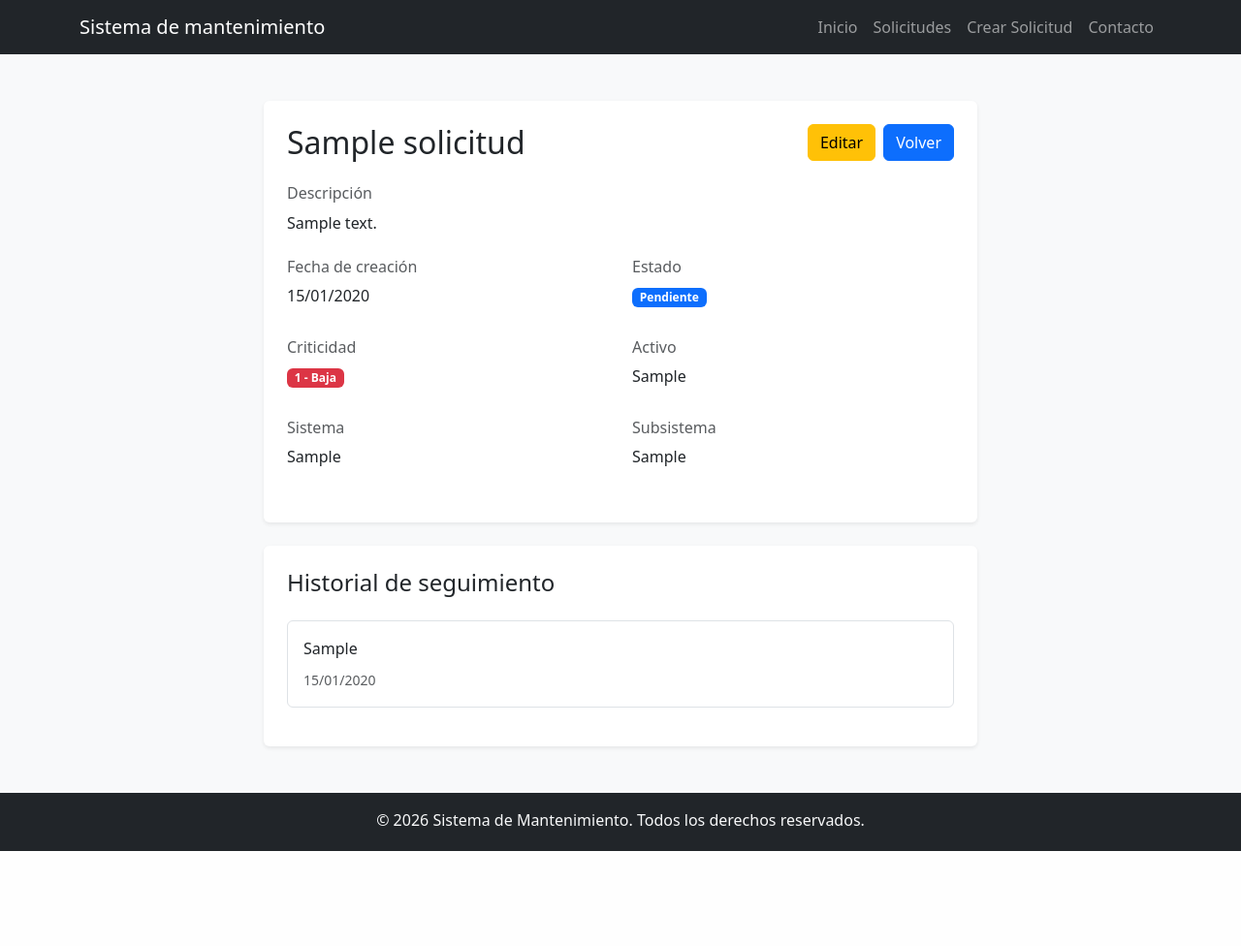
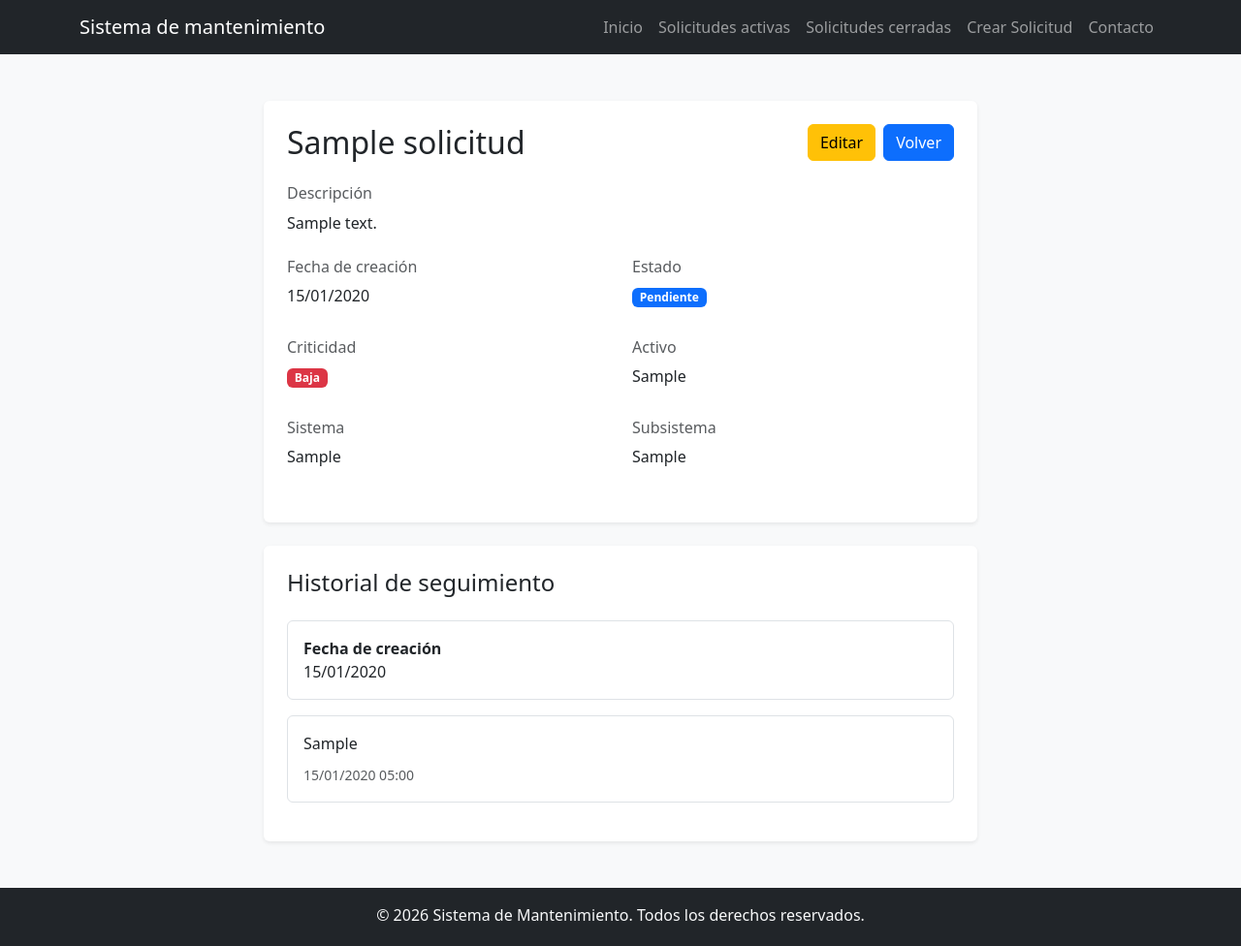
Before and after one commit to andycf95/Software_ReportOne_ADSO, a Django app: page /solicitudes/solicitud/1/ in a window 1280 px wide. Shown: the whole page at 97% size. Before the commit the page ends 878 px from the top, so only its background shows below. Run offline with Django 5.2, Linux system fonts and the light colour scheme; tables that the repository leaves empty hold one stand-in row (values such as "Sample post").

Commit message:
feat: implementar gestión de solicitudes con cierre y seguimiento, agregar vistas y plantillas para solicitudes cerradas

```diff
--- a/reportes_mtto/solicitudes/templates/solicitud_detail.html
+++ b/reportes_mtto/solicitudes/templates/solicitud_detail.html
@@ -3,172 +3,146 @@
 {% block content %}
 
 <div class="container mt-5">
-
     <div class="row justify-content-center">
-
         <div class="col-lg-8">
-
             <!-- TARJETA PRINCIPAL -->
-
             <div class="card shadow-sm border-0 mb-4">
-
                 <div class="card-body p-4">
-
                     <div class="d-flex justify-content-between align-items-center mb-4">
-
                         <h2 class="mb-0">
                             {{ solicitud.titulo }}
                         </h2>
+
                         <div class="d-flex gap-2">
+                            {% if solicitud.estado != 'CERRADA' %}
                             <a href="{% url 'solicitudes:editar' id=solicitud.id %}">
                                 <button class="btn btn-warning">
                                     Editar
                                 </button>
                             </a>
+                        {% endif %}
                             <a href="{% url 'solicitudes:lista' %}">
                                 <button class="btn btn-primary">
                                     Volver
                                 </button>
-                        </a>
+                            </a>
+
                         </div>
                     </div>
-
                     <!-- DESCRIPCION -->
-
                     <div class="mb-4">
-
-                        <h6 class="text-muted">
-                            Descripción
-                        </h6>
-
+                        <h6 class="text-muted"> Descripción</h6>
                         <p>
                             {{ solicitud.descripcion }}
                         </p>
-
                     </div>
-
                     <!-- INFORMACION -->
-
                     <div class="row">
-
                         <div class="col-md-6 mb-3">
-
-                            <h6 class="text-muted">
-                                Fecha de creación
-                            </h6>
-
+                            <h6 class="text-muted"> Fecha de creación </h6>
                             <p>
                                 {{ solicitud.fecha_creacion | date:"d/m/Y"}}
                             </p>
-
                         </div>
-
                         <div class="col-md-6 mb-3">
-
-                            <h6 class="text-muted">
-                                Estado
-                            </h6>
-
+                            <h6 class="text-muted"> Estado </h6>
                             <span class="badge bg-primary">
                                 {{ solicitud.get_estado_display | capfirst }}
                             </span>
-
                         </div>
-
                         <div class="col-md-6 mb-3">
-
-                            <h6 class="text-muted">
-                                Criticidad
-                            </h6>
-
+                            <h6 class="text-muted"> Criticidad </h6>
                             <span class="badge bg-danger">
                                 {{ solicitud.get_criticidad_display }}
                             </span>
-
                         </div>
-
                         <div class="col-md-6 mb-3">
-
-                            <h6 class="text-muted">
-                                Activo
-                            </h6>
-
+                            <h6 class="text-muted"> Activo </h6>
                             <p>
                                 {{ solicitud.activo }}
                             </p>
-
                         </div>
-
                         <div class="col-md-6 mb-3">
-
                             <h6 class="text-muted">
                                 Sistema
                             </h6>
-
                             <p>
                                 {{ solicitud.sistema_activo }}
                             </p>
-
                         </div>
-
                         <div class="col-md-6 mb-3">
-
-                            <h6 class="text-muted">
-                                Subsistema
-                            </h6>
-
+                            <h6 class="text-muted"> Subsistema </h6>
                             <p>
                                 {{ solicitud.subsistema_activo }}
                             </p>
-
                         </div>
-
+                        {% if solicitud.estado == "CERRADA" %}
+                        <div class="col-md-6 mb-3">
+                            <h6 class="text-muted"> Fecha de cierre </h6>
+                            <p>
+                                {{ solicitud.fecha_cierre | date:"d/m/Y" }}
+                            </p>
+                        </div>
+                        <div class="col-md-6 mb-3">
+                            <h6 class="text-muted"> Trabajo realizado </h6>
+                            <p>
+                                {{ solicitud.trabajo_realizado}}
+                            </p>
+                        </div>
+                        {% endif %}
                     </div>
-
                 </div>
-
             </div>
-
             <!-- HISTORIAL -->
-
-            <div class="card shadow-sm border-0">
-
+            <div class="card shadow-sm border-0 mt-4">
                 <div class="card-body p-4">
-
                     <h4 class="mb-4">
                         Historial de seguimiento
                     </h4>
-
+                    <div class="border rounded p-3 mb-3">
+                            <label class="fw-bold"> Fecha de creación </label>
+                            <p class="mb-0">
+                                {{ solicitud.fecha_creacion|date:"d/m/Y" }}
+                            </p>
+                    </div>
                     {% for s in solicitud.seguimientos.all %}
-
                         <div class="border rounded p-3 mb-3">
-
-                            <p class="mb-2">
-                                {{ s.comentario|safe }}
+                            <p class="mb-2"> {{ s.comentario|safe }} </p>
+                            <small class="text-muted"> {{ s.fecha|date:"d/m/Y H:i" }} </small>
+                        </div>
+                    {% endfor %}
+                </div>
+            </div>
+            <!-- INFORMACION DE CIERRE -->
+            {% if solicitud.estado == 'CERRADA' %}
+                <div class="card shadow-sm border-0 mt-4">
+                    <div class="card-body p-4">
+                        <h4 class="mb-4 text-success"> Información de cierre </h4>
+                        <div class="mb-3">
+                            <label class="fw-bold"> Fecha de cierre </label>
+                            <p class="mb-0">
+                                {{ solicitud.fecha_cierre|date:"d/m/Y" }}
                             </p>
-
-                            <small class="text-muted">
-                                {{ s.fecha | date:"d/m/Y"}}
-                            </small>
-
                         </div>
-
-                    {% empty %}
-
-                        <div class="alert alert-light border">
-                            No hay seguimientos aún.
+                        <div class="mb-3">
+                            <label class="fw-bold">
+                                Trabajo realizado
+                            </label>
+                            <p class="mb-0">
+                                {{ solicitud.trabajo_realizado }}
+                            </p>
                         </div>
-
-                    {% endfor %}
-
+                        <div>
+                            <label class="fw-bold"> Observaciones de cierre </label>
+                            <p class="mb-0">
+                                {{ solicitud.observaciones_cierre }}
+                            </p>
+                        </div>
+                    </div>
                 </div>
-
-            </div>
-
+            {% endif %}
         </div>
-
     </div>
-
 </div>
 
 {% endblock %}
--- a/reportes_mtto/solicitudes/urls.py
+++ b/reportes_mtto/solicitudes/urls.py
@@ -5,8 +5,10 @@ app_name = 'solicitudes'
 
 urlpatterns = [
     path('', views.lista_solicitudes, name='lista'),
+    path('cerradas/', views.lista_solicitudes_cerradas, name='cerradas'),
     path('crear/', views.crear_solicitud, name='crear'),
     path('solicitud/<int:id>/', views.detalle_solicitud, name='solicitud'),
     path('solicitud/<int:id>/editar/', views.editar_solicitud, name='editar'),
     path('solicitud/<int:id>/eliminar/', views.eliminar_solicitud, name='eliminar'),
+    path('solicitud/<int:id>/cerrar/', views.cerrar_solicitud, name='cerrar'),
 ]
--- a/reportes_mtto/solicitudes/views.py
+++ b/reportes_mtto/solicitudes/views.py
@@ -3,19 +3,31 @@ from .models import Solicitud, Seguimiento
 from django.core.paginator import Paginator, EmptyPage, PageNotAnInteger
 from .forms import SolicitudForm
 from django.shortcuts import redirect
+from django.utils import timezone
 # Create your views here.
 
-#Se crea vista para listar solicitud de mantenimiento
+#Se crea vista para listar solicitud de mantenimiento activas
 
 def lista_solicitudes(request):
-    solicitudes_list = Solicitud.objects.all().order_by('-id')
+    solicitudes_list = Solicitud.objects.exclude(estado='CERRADA').order_by('-id')
     paginator = Paginator(solicitudes_list, 10)
     page = request.GET.get('page', 1)
     try:
         solicitudes = paginator.page(page)
     except (PageNotAnInteger, EmptyPage):
         solicitudes = paginator.page(1)
-    return render(request, 'solicitud_list.html', {'solicitudes': solicitudes})
+    return render(request, 'solicitud_list.html', {'solicitudes': solicitudes, "titulo": 'Solicitudes activas'})
+
+#Se crea vista para listar solicitud de mantenimiento cerradas
+def lista_solicitudes_cerradas(request):
+    solicitudes_list = Solicitud.objects.filter(estado='CERRADA').order_by('-fecha_cierre')
+    paginator = Paginator(solicitudes_list, 10)
+    page = request.GET.get('page', 1)
+    try:
+        solicitudes = paginator.page(page)
+    except (PageNotAnInteger, EmptyPage):
+        solicitudes = paginator.page(1)
+    return render(request, 'solicitud_list.html', {'solicitudes': solicitudes, "titulo": 'Solicitudes cerradas'})
 
 #Se crea vista para crear solicitud de mantenimiento
 def crear_solicitud(request):
@@ -46,18 +58,15 @@ def editar_solicitud(request, id):
         comentario = request.POST.get('comentario')
         nuevo_estado = solicitud_actualizada.get_estado_display().capitalize()  # Obtener la representación legible del estado
         texto_seguimiento = ''
-
         # Detectar cambio de estado
         if estado_anterior != nuevo_estado:
-
             texto_seguimiento += (
                 f'<strong>Estado:</strong> '
-                f'{estado_anterior} → {nuevo_estado}<br><br>'
+                f'{estado_anterior} → {nuevo_estado}<br>'
             )
 
         #Comentario manual
         if comentario:
-
             texto_seguimiento += (
                 f'<strong>Comentario:</strong> '
                 f'{comentario} '
@@ -72,6 +81,34 @@ def editar_solicitud(request, id):
         return redirect('solicitudes:lista')
     return render(request, 'solicitud_form.html', {'form': form, 'solicitud': solicitud})
 
+#Se crea vista para cerrar solicitud de mantenimiento, detectando cambios de estado y agregando comentarios de seguimiento
+def cerrar_solicitud(request, id):
+    solicitud = get_object_or_404(Solicitud, id=id)
+
+    # Evita cerrar nuevamente
+    if solicitud.estado == 'CERRADA':
+        return redirect('solicitudes:detalle', id=solicitud.id)
+    if request.method == 'POST':
+        trabajo_realizado = request.POST.get('trabajo_realizado')
+        observaciones_cierre = request.POST.get('observaciones_cierre')
+        # Actualiza datos de cierre
+        solicitud.trabajo_realizado = trabajo_realizado
+        solicitud.observaciones_cierre = observaciones_cierre
+        solicitud.fecha_cierre = timezone.now()
+        solicitud.estado = 'CERRADA'
+        solicitud.save()
+        # Crear seguimiento automático
+        Seguimiento.objects.create(
+            solicitud=solicitud,
+            comentario=(
+                '<strong>Estado:</strong> '
+                'En proceso → Cerrada<br>'
+                '<strong>Orden cerrada</strong>'
+            )
+        )
+        return redirect('solicitudes:lista')
+    return render(request,'solicitud_cerrar.html',{'solicitud': solicitud})
+
 #Se crea vista para eliminar solicitud de mantenimiento
 def eliminar_solicitud(request, id):
     solicitud = get_object_or_404(Solicitud, id=id)
--- a/reportes_mtto/templates/base.html
+++ b/reportes_mtto/templates/base.html
@@ -35,7 +35,11 @@
             </li>
 
             <li class="nav-item">
-              <a class="nav-link" href="{% url 'solicitudes:lista' %}"> Solicitudes </a>
+              <a class="nav-link" href="{% url 'solicitudes:lista' %}"> Solicitudes activas </a>
+            </li>
+
+            <li class="nav-item">
+              <a class="nav-link" href="{% url 'solicitudes:cerradas' %}"> Solicitudes cerradas </a>
             </li>
 
             <li class="nav-item">
```
Also changed, not shown: reportes_mtto/solicitudes/models.py (+7 -7 lines), reportes_mtto/solicitudes/templates/solicitud_cerrar.html (added, +30 -0 lines), reportes_mtto/solicitudes/templates/solicitud_form.html (+8 -54 lines), reportes_mtto/solicitudes/templates/solicitud_list.html (+16 -4 lines).
